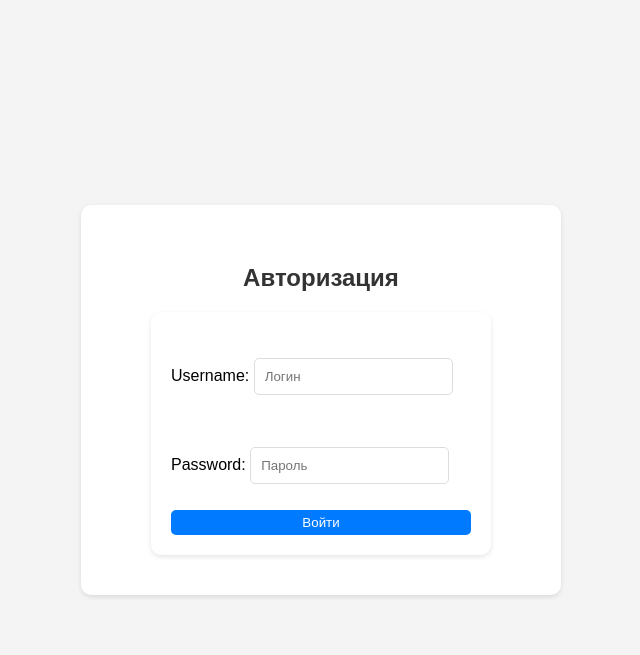
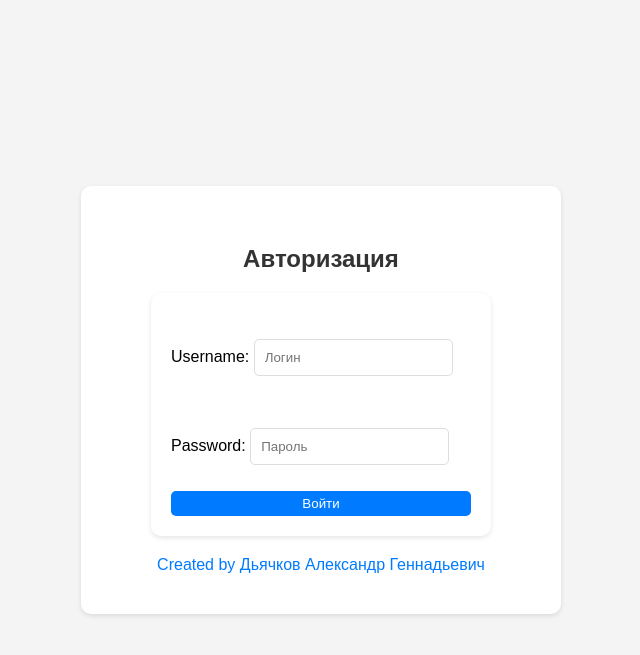
Before and after one commit to AlexDiachkov97/Fullstack_developer, a Django app: page /login/ in a window 1280 px wide. Shown: the top 655 px of the page, without its empty margins (319-959 px from the left). Run offline with Django 5.2, Linux system fonts and the light colour scheme.

Commit message:
Добавление информации о себе

```diff
--- a/ClientManagement/clients/templates/clients/login.html
+++ b/ClientManagement/clients/templates/clients/login.html
@@ -13,6 +13,9 @@
             {{ form.as_p }}
             <button type="submit">Войти</button>
         </form>
+        <div class="portfolio-link">
+            <a href="https://alexdiachkov.github.io/" target="_blank">Created by Дьячков Александр Геннадьевич</a>
+        </div>
     </div>
 </body>
 </html>
```
Also changed, not shown: README.md.
